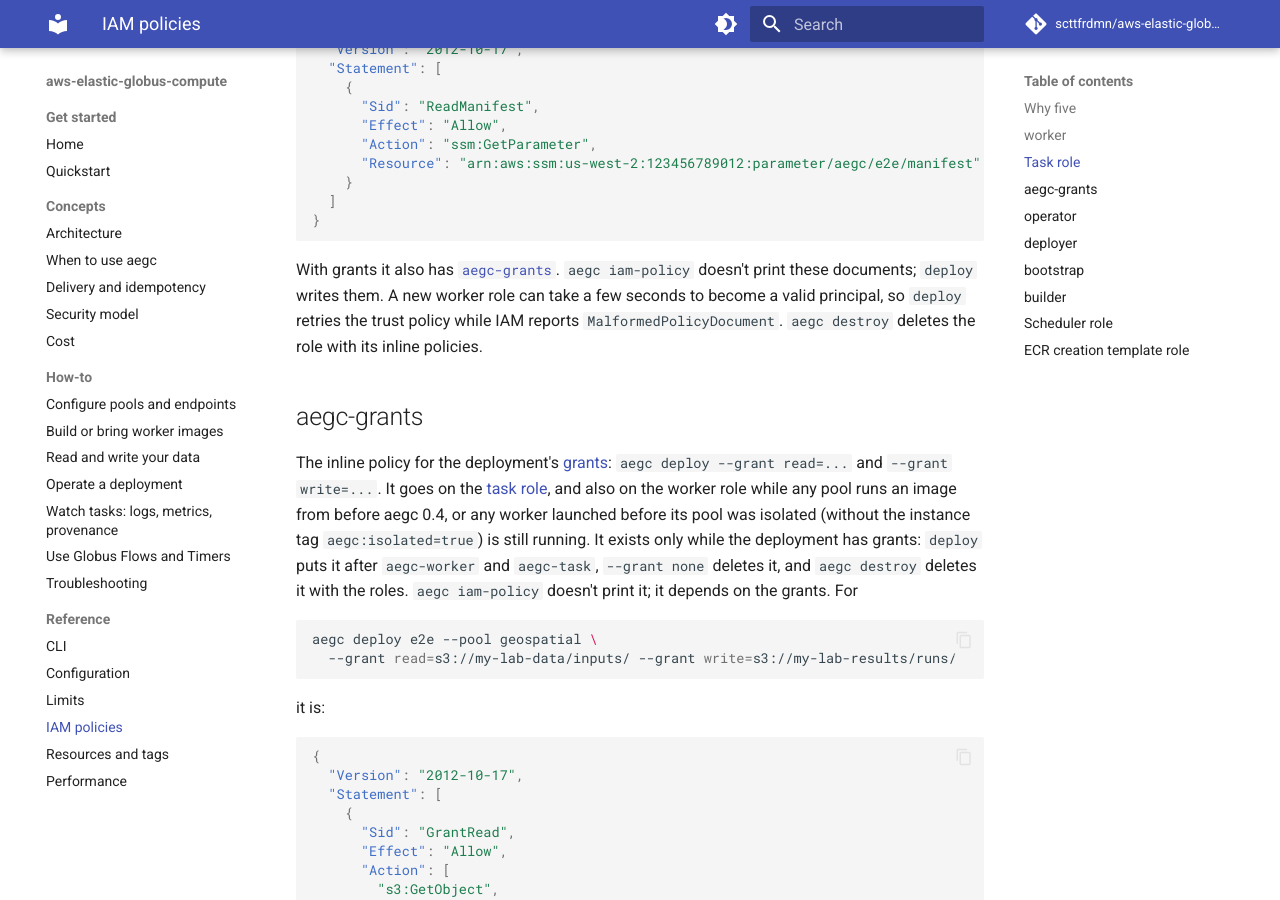
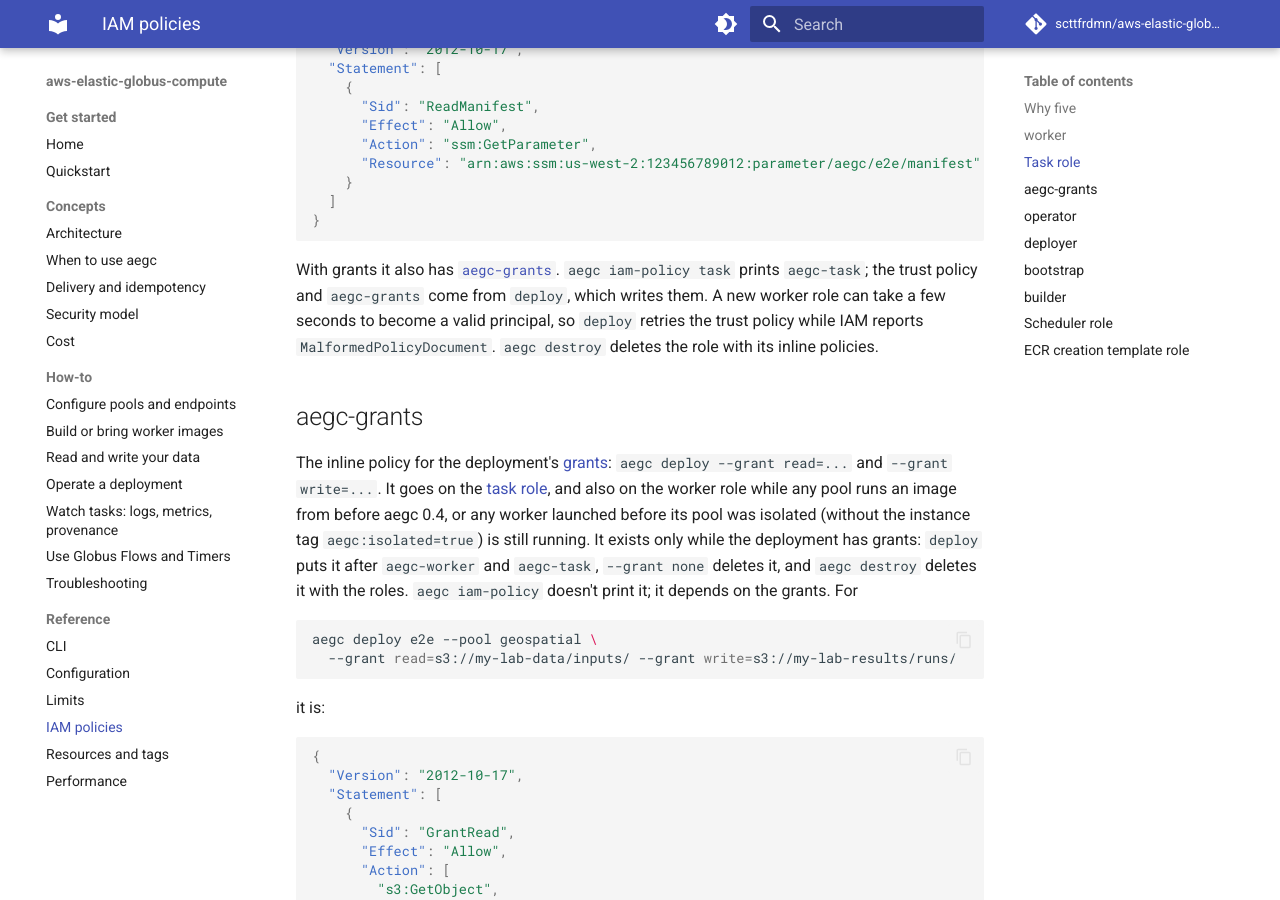
Before and after one commit to scttfrdmn/aws-elastic-globus-compute, an MkDocs documentation site: the page built from docs/reference/iam.md, in a window 1280 px wide and 900 px high, scrolled down 5313 px. Built offline with MkDocs 1.6.1 and Material for MkDocs 9.7.7, drawn with Linux system fonts in a browser that asks for light colours; comment, search, counter and statistics services are not loaded; some of the changed text lies outside the part shown.

Commit message:
Merge v04-docs: Flows and Timers, observability, task isolation docs (#56)

````diff
--- a/docs/reference/iam.md
+++ b/docs/reference/iam.md
@@ -1,6 +1,6 @@
 # IAM policies
 
-aegc uses five policies, printed by `aegc iam-policy {worker,operator,deployer,bootstrap,builder}`.
+aegc uses six policies, printed by `aegc iam-policy {worker,operator,deployer,bootstrap,builder,task}`.
 Each is scoped to one account and region, and the worker and operator policies to one deployment.
 The documents below were generated with:
 
@@ -244,8 +244,8 @@ else: no queues, payloads, cost ledger, deployment state or Auto Scaling.
 }
 ```
 
-With grants it also has [`aegc-grants`](#aegc-grants). `aegc iam-policy` doesn't print these
-documents; `deploy` writes them. A new worker role can take a few seconds to become a valid
+With grants it also has [`aegc-grants`](#aegc-grants). `aegc iam-policy task` prints
+`aegc-task`; the trust policy and `aegc-grants` come from `deploy`, which writes them. A new worker role can take a few seconds to become a valid
 principal, so `deploy` retries the trust policy while IAM reports `MalformedPolicyDocument`.
 `aegc destroy` deletes the role with its inline policies.
 
````
Also changed, not shown: docs/how-to/operations.md (+2 -2 lines), docs/how-to/troubleshooting.md (+2 -2 lines).
